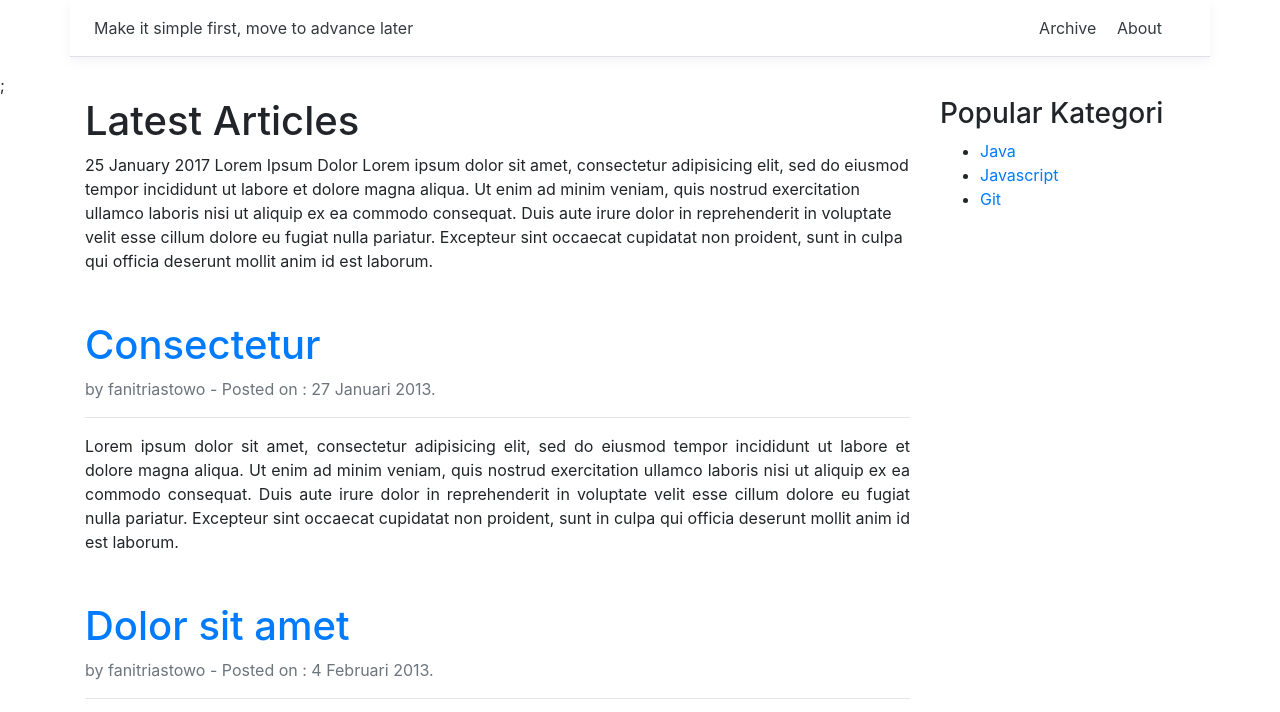
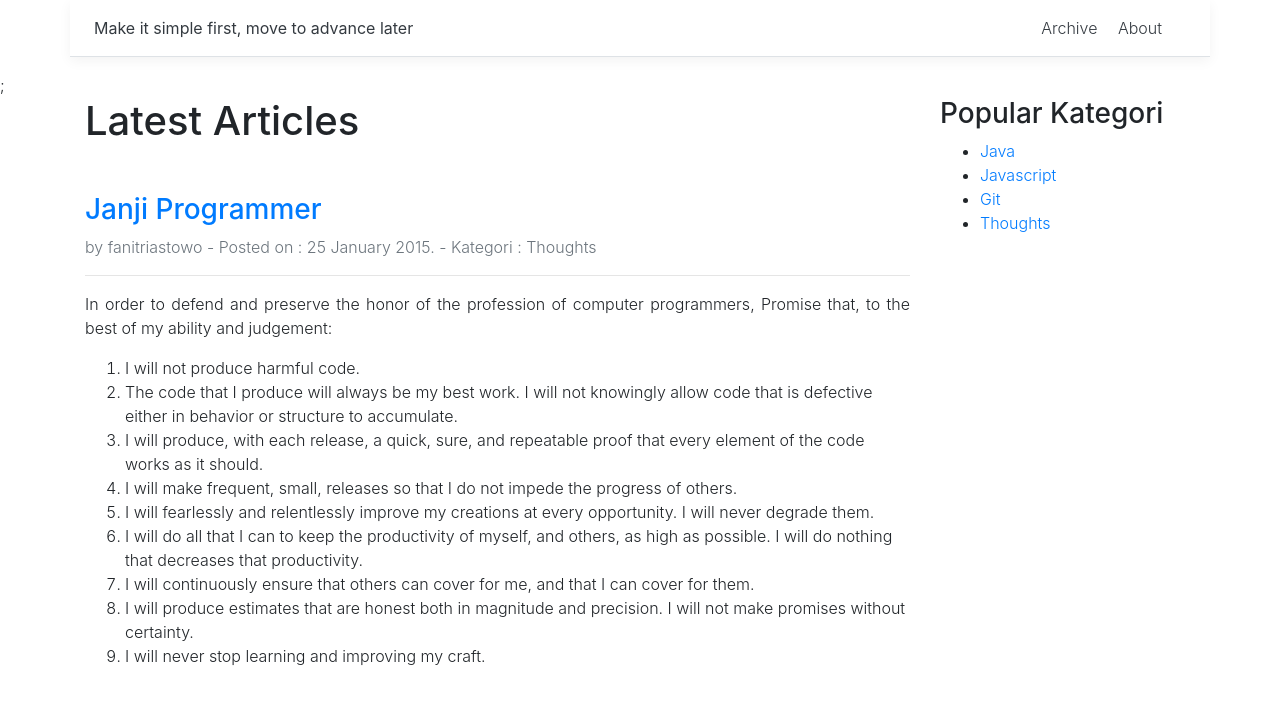
Before and after one commit to fanitriastowo/recursenews, a PHP site: page / in a window 1280 px wide. Shown: the top 712 px of the page. Run offline with PHP 8.4, Linux system fonts and the light colour scheme.

Commit message:
added first article "janji programmer"

```diff
--- a/articles/2-loremipsum.html
+++ /dev/null
@@ -1,9 +0,0 @@
-<a href="#"><h1 class="mt-5">Consectetur</h1></a>
-<p class="text-muted">by fanitriastowo - Posted on : 27 Januari 2013.</p>
-<hr>
-<p class="text-justify">Lorem ipsum dolor sit amet, consectetur adipisicing elit, sed do eiusmod
-tempor incididunt ut labore et dolore magna aliqua. Ut enim ad minim veniam,
-quis nostrud exercitation ullamco laboris nisi ut aliquip ex ea commodo
-consequat. Duis aute irure dolor in reprehenderit in voluptate velit esse
-cillum dolore eu fugiat nulla pariatur. Excepteur sint occaecat cupidatat non
-proident, sunt in culpa qui officia deserunt mollit anim id est laborum.</p>
--- a/articles/3-dolorisamet.html
+++ /dev/null
@@ -1,12 +0,0 @@
-<a href="#"><h1 class="mt-5">Dolor sit amet</h1></a>
-<p class="text-muted">by fanitriastowo - Posted on : 4 Februari 2013.</p>
-<hr>
-<img class="img-fluid rounded" src="https://www.labana.id/wp-content/uploads/2018/06/img_5b22143a4dbbb.png">
-<hr>
-<p class="text-justify">
-Lorem ipsum dolor sit amet, consectetur adipisicing elit, sed do eiusmod
-tempor incididunt ut labore et dolore magna aliqua. Ut enim ad minim veniam,
-quis nostrud exercitation ullamco laboris nisi ut aliquip ex ea commodo
-consequat. Duis aute irure dolor in reprehenderit in voluptate velit esse
-cillum dolore eu fugiat nulla pariatur. Excepteur sint occaecat cupidatat non
-proident, sunt in culpa qui officia deserunt mollit anim id est laborum.</p>
--- a/articles/4-bubbaluba.html
+++ /dev/null
@@ -1,9 +0,0 @@
-<a href="#"><h1 class="mt-5">Bubbalubba</h1></a>
-<p class="text-muted">by fanitriastowo - Posted on : 8 Februari 2013.</p>
-<hr>
-<p class="text-justify">Lorem ipsum dolor sit amet, consectetur adipisicing elit, sed do eiusmod
-tempor incididunt ut labore et dolore magna aliqua. Ut enim ad minim veniam,
-quis nostrud exercitation ullamco laboris nisi ut aliquip ex ea commodo
-consequat. Duis aute irure dolor in reprehenderit in voluptate velit esse
-cillum dolore eu fugiat nulla pariatur. Excepteur sint occaecat cupidatat non
-proident, sunt in culpa qui officia deserunt mollit anim id est laborum.</p>
--- /dev/null
+++ b/config/db/janji_programmer.json
@@ -0,0 +1,10 @@
+{
+    "__created_at": 1533485111,
+    "__updated_at": 1533485341,
+    "data": {
+        "tanggal": "25 January 2015",
+        "title": "Janji Programmer",
+        "content": "\r\n  In order to defend and preserve the honor of the profession of computer programmers, Promise that, to the best of my ability and judgement:\r\n    <ol>\r\n    <li>I will not produce harmful code.</li>\r\n    <li>The code that I produce will always be my best work. I will not knowingly allow code that is defective either in behavior or structure to accumulate.</li>\r\n    <li>I will produce, with each release, a quick, sure, and repeatable proof that every element of the code works as it should.</li>\r\n    <li>I will make frequent, small, releases so that I do not impede the progress of others.</li>\r\n    <li>I will fearlessly and relentlessly improve my creations at every opportunity. I will never degrade them.</li>\r\n    <li>I will do all that I can to keep the productivity of myself, and others, as high as possible. I will do nothing that decreases that productivity.</li>\r\n    <li>I will continuously ensure that others can cover for me, and that I can cover for them.</li>\r\n    <li>I will produce estimates that are honest both in magnitude and precision. I will not make promises without certainty.</li>\r\n    <li>I will never stop learning and improving my craft.</li>\r\n",
+        "kategory": "Thoughts"
+    }
+}
--- a/config/db/post1.json
+++ /dev/null
@@ -1,9 +0,0 @@
-{
-    "__created_at": 1532645415,
-    "__updated_at": 1532645415,
-    "data": {
-        "tanggal": "25 January 2017",
-        "title": "Lorem Ipsum Dolor",
-        "content": "\r\n\tLorem ipsum dolor sit amet, consectetur adipisicing elit, sed do eiusmod\r\n\ttempor incididunt ut labore et dolore magna aliqua. Ut enim ad minim veniam,\r\n\tquis nostrud exercitation ullamco laboris nisi ut aliquip ex ea commodo\r\n\tconsequat. Duis aute irure dolor in reprehenderit in voluptate velit esse\r\n\tcillum dolore eu fugiat nulla pariatur. Excepteur sint occaecat cupidatat non\r\n\tproident, sunt in culpa qui officia deserunt mollit anim id est laborum.\r\n"
-    }
-}
--- a/css/main.css
+++ b/css/main.css
@@ -16,6 +16,7 @@ html {
 body {
   /* Margin bottom by footer height */
   margin-bottom: 60px;
+	font-weight: 350;
 }
 .footer {
   position: absolute;
--- a/index.php
+++ b/index.php
@@ -17,7 +17,7 @@ $db = new Database([
     'read_only'      => false
 ]);
 
-$post1 = $db->get('post1');
+$janji_programmer = $db->get('janji_programmer');
 ?>
 
 
@@ -41,16 +41,18 @@ $post1 = $db->get('post1');
 
 	<div class="row">
 
-
 		<article class="col-9">
 			<h1>Latest Articles</h1>
-	  	<?php echo($post1->tanggal); ?>
-	  	<?php echo($post1->title); ?>
-	  	<?php echo($post1->content); ?>
 
-	  	<?php include 'articles/2-loremipsum.html'; ?>
-	  	<?php include 'articles/3-dolorisamet.html'; ?>
-	  	<?php include 'articles/4-bubbaluba.html'; ?>
+      <a href="#"><h3 class="mt-5"><?php echo($janji_programmer->title); ?></h3></a>
+      <p class="text-muted">
+        by fanitriastowo -
+        Posted on : <?php echo($janji_programmer->tanggal); ?>. -
+        Kategori : <?php echo($janji_programmer->kategory); ?>
+      </p>
+      <hr>
+      <p class="text-justify"><?php echo($janji_programmer->content); ?></p>
+
 		</article>
 
 		<side class="col-3">
--- a/template/sidebar.html
+++ b/template/sidebar.html
@@ -3,4 +3,5 @@
 	<li><a href="#">Java</a></li>
 	<li><a href="#">Javascript</a></li>
 	<li><a href="#">Git</a></li>
+	<li><a href="#">Thoughts</a></li>
 </ul>
```
Also changed, not shown: archive.php (+4 -31 lines), articles/1-helloworld.html (deleted, +0 -9 lines).
